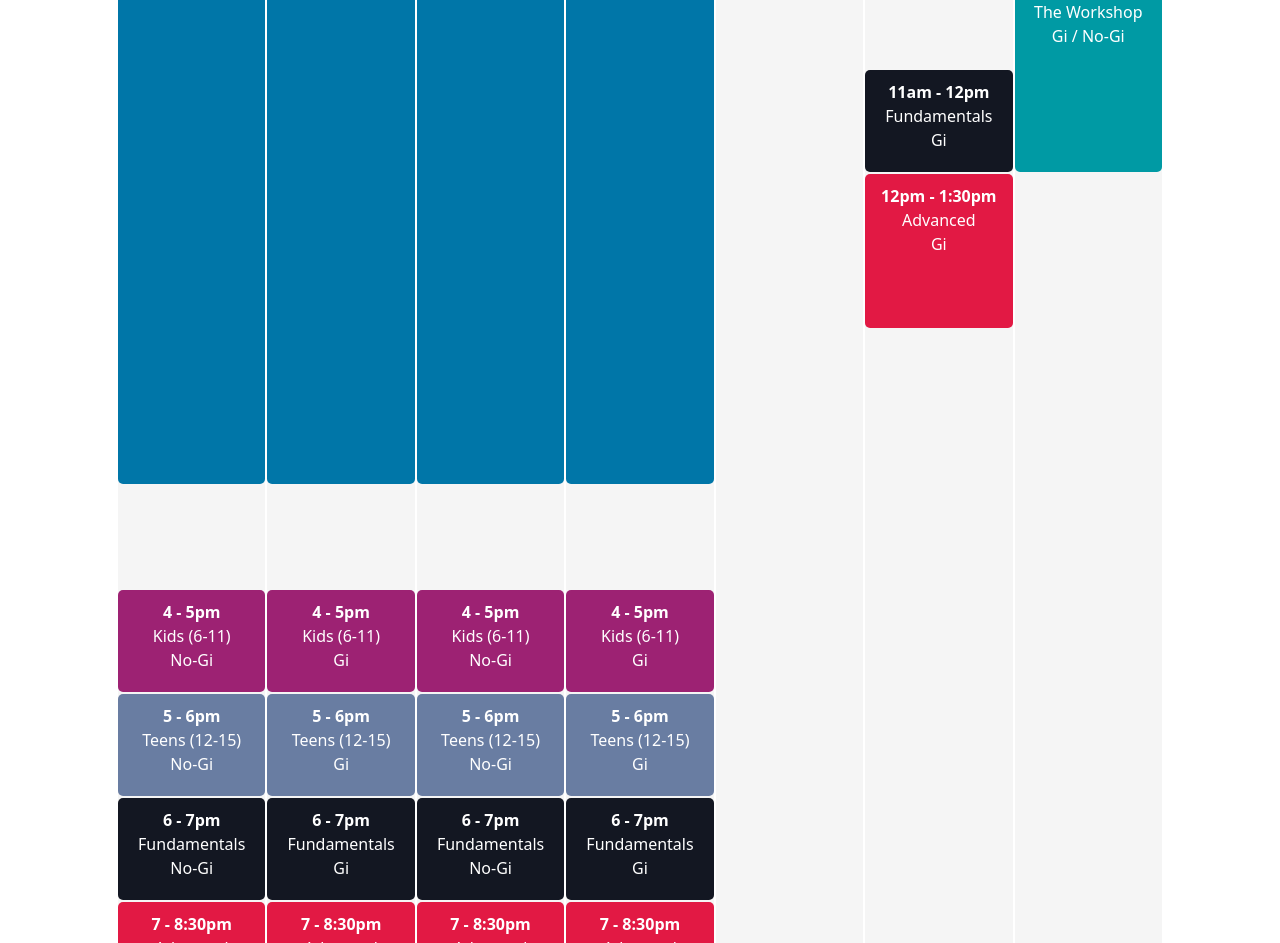
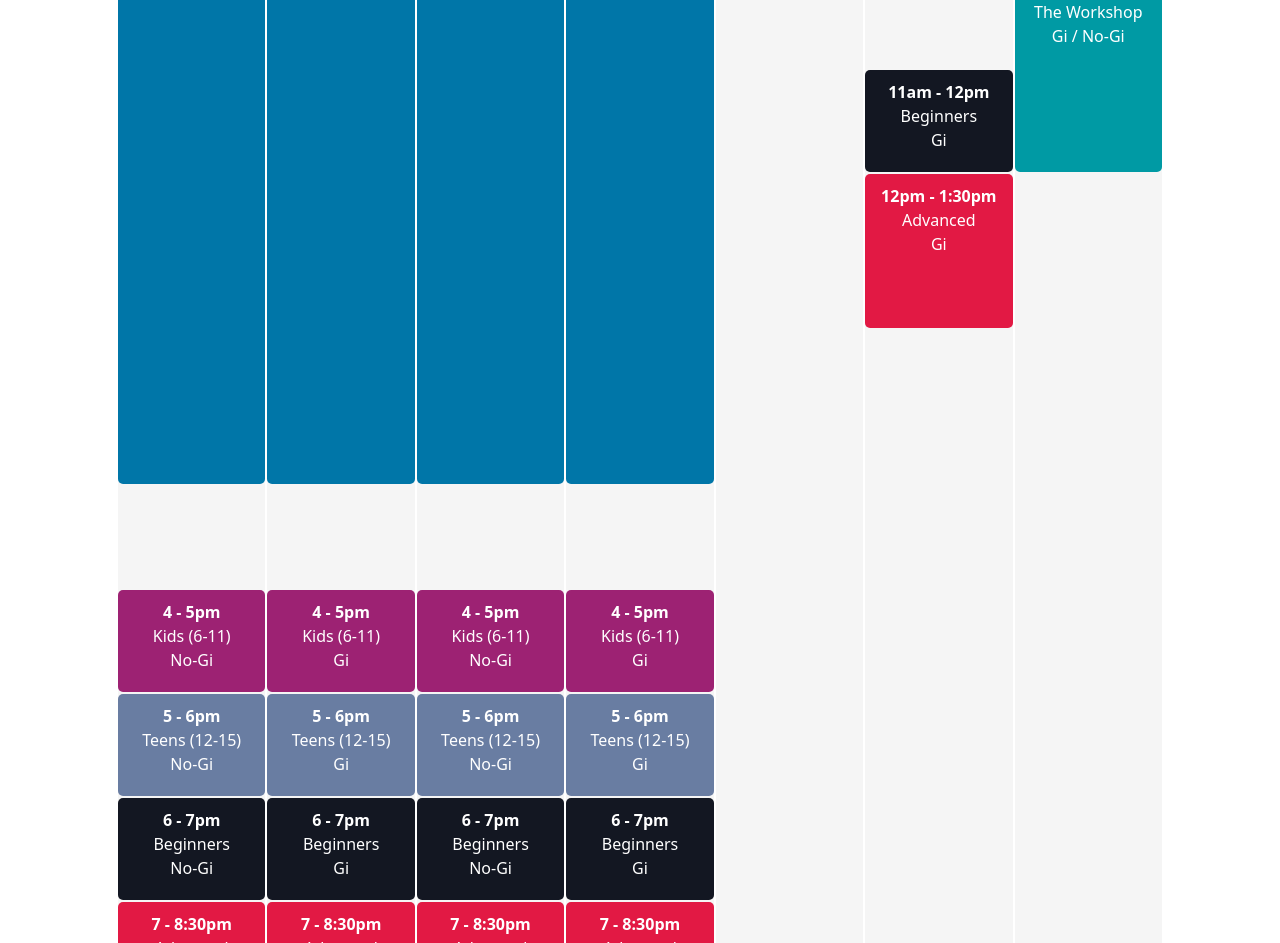
Before and after one commit to RavenGrappling/RavenGrappling.github.io, a Jekyll site: the page built from schedule.md, in a window 1280 px wide and 1400 px high. Shown: the part 456-1399 px from the top of the window. Built offline with Jekyll 4.4.1, drawn with Linux system fonts in a browser that asks for light colours.

Commit message:
Update schedule.md

```diff
--- a/schedule.md
+++ b/schedule.md
@@ -29,7 +29,7 @@ layout: default
           </div>
           <div class="rg-calendar-day-event rg-event-start-1800 rg-event-end-1900 rg-event-fundamentals">
             <div class="rg-calendar-day-event-time">6 - 7pm</div>
-            <div>Fundamentals</div>
+            <div>Beginners</div>
             <div>No-Gi</div>
           </div>
           <div class="rg-calendar-day-event rg-event-start-1900 rg-event-end-2030 rg-event-advanced">
@@ -61,7 +61,7 @@ layout: default
           </div>
           <div class="rg-calendar-day-event rg-event-start-1800 rg-event-end-1900 rg-event-fundamentals">
             <div class="rg-calendar-day-event-time">6 - 7pm</div>
-            <div>Fundamentals</div>
+            <div>Beginners</div>
             <div>Gi</div>
           </div>
           <div class="rg-calendar-day-event rg-event-start-1900 rg-event-end-2030 rg-event-advanced">
@@ -93,7 +93,7 @@ layout: default
           </div>
           <div class="rg-calendar-day-event rg-event-start-1800 rg-event-end-1900 rg-event-fundamentals">
             <div class="rg-calendar-day-event-time">6 - 7pm</div>
-            <div>Fundamentals</div>
+            <div>Beginners</div>
             <div>No-Gi</div>
           </div>
           <div class="rg-calendar-day-event rg-event-start-1900 rg-event-end-2030 rg-event-advanced">
@@ -125,7 +125,7 @@ layout: default
           </div>
           <div class="rg-calendar-day-event rg-event-start-1800 rg-event-end-1900 rg-event-fundamentals">
             <div class="rg-calendar-day-event-time">6 - 7pm</div>
-            <div>Fundamentals</div>
+            <div>Beginners</div>
             <div>Gi</div>
           </div>
           <div class="rg-calendar-day-event rg-event-start-1900 rg-event-end-2030 rg-event-advanced">
@@ -154,7 +154,7 @@ layout: default
         <div class="rg-calendar-day-events">
           <div class="rg-calendar-day-event rg-event-start-1100 rg-event-end-1200 rg-event-fundamentals">
             <div class="rg-calendar-day-event-time">11am - 12pm</div>
-            <div>Fundamentals</div>
+            <div>Beginners</div>
             <div>Gi</div>
           </div>
           <div class="rg-calendar-day-event rg-event-start-1200 rg-event-end-1330 rg-event-advanced">
```
